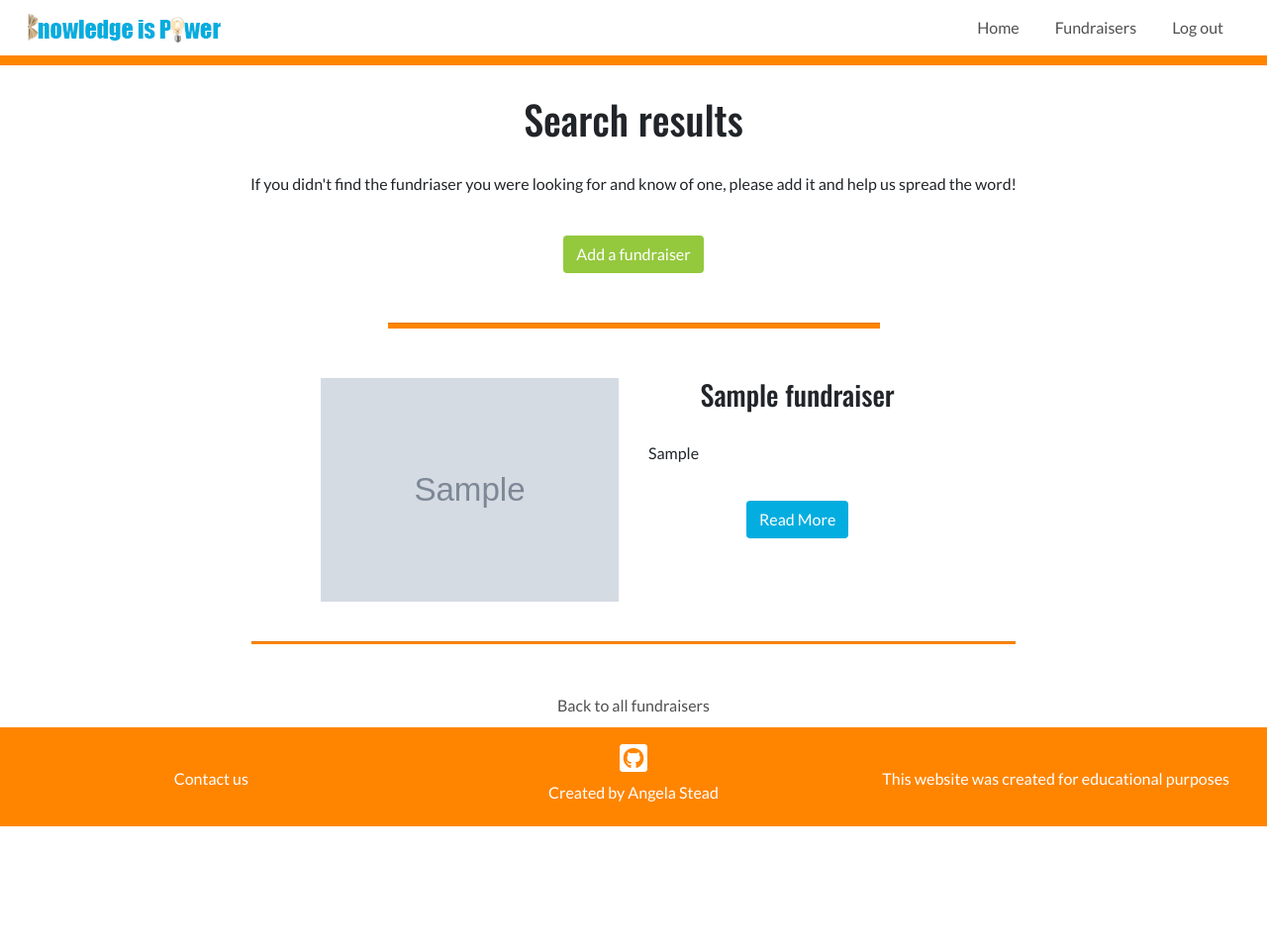
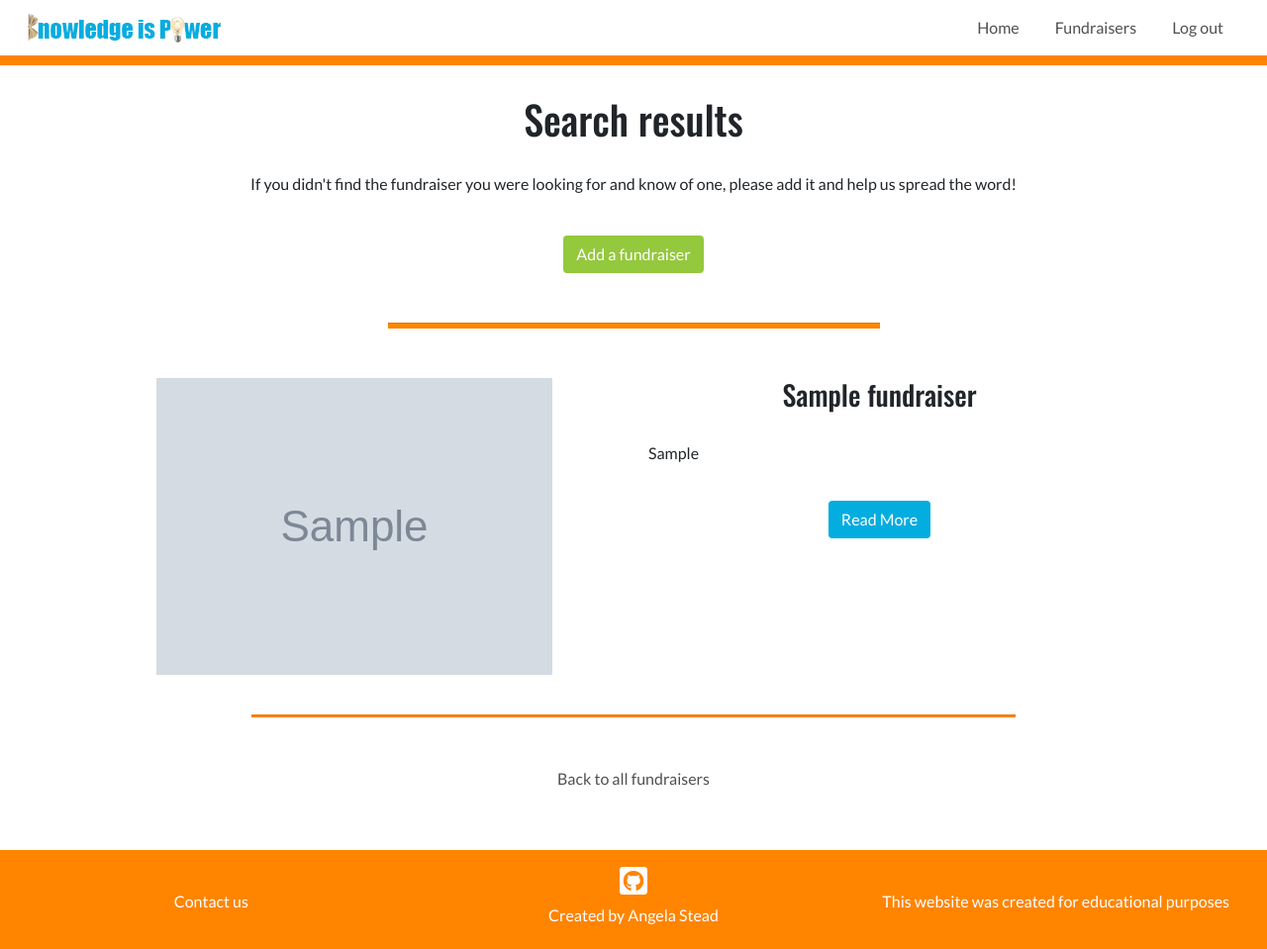
Before and after one commit to Angie55/MilestoneThree_KnowlegeisPower, a Flask app: page /search in a window 1280 px wide. Shown: the whole page at 99% size. Before the commit the page ends 835 px from the top, so only its background shows below. Run offline with Flask 2, Linux system fonts and the light colour scheme; grey boxes marked "Sample" are stand-in pictures; a database or web service that is not in the repository returns one stand-in record (values such as "Sample title"); some libraries are stand-ins or nearby versions.

Commit message:
Tested and checked search results page, amended spacing and break point for responsiveness. Checked code in html validator. Proofed text and checked links

```diff
--- a/static/css/style.css
+++ b/static/css/style.css
@@ -136,7 +136,7 @@ h1, h2, h3, h6 {
 
 
 /*--------------------------------- Fundraisers and search results page*/
-.intro-fund-page {
+.fund-intro {
     margin-top: 30px;
 }
 
@@ -323,6 +323,10 @@ h1, h2, h3, h6 {
 
 /*--------------------------------- Search results*/
 
+.back-to-fundraisers {
+    margin-bottom: 50px;
+}
+
 .back-to-fundraisers a {
     color: #505050;
     transition: 0.5s;
@@ -456,3 +460,10 @@ footer a:hover  {
         display: none;
     }
 }
+
+@media (min-width:1500px) {
+    .fund-intro {
+        padding-left: 40px;
+        padding-right: 40px;
+    }
+}
--- a/templates/fundraiser-info.html
+++ b/templates/fundraiser-info.html
@@ -12,7 +12,7 @@
                     </div>
                     <div class="col-xl-6 col-lg-12">
                         <h1 class="headers-position">{{fundraiser.fundraiser_name}}</h1>
-                        <p class="intro-fund-page">{{fundraiser.fundraiser_intro}}</p>
+                        <p class="fund-intro">{{fundraiser.fundraiser_intro}}</p>
                         <div class="text-center">
                         <a class="btn btn-lg green-button donation-btn" href="{{fundraiser.fundraiser_website_link}}" role="button" target="blank">Visit donation page</a>
                         </div>
--- a/templates/search-results.html
+++ b/templates/search-results.html
@@ -1,9 +1,10 @@
 {% extends 'base.html' %} {% block content %}
 
 <div class="container-fluid page-width-container page-padding-sm">
+    <!--Header and introduction above display of search results-->
     <header class="page-headers">
         <h1 class="headers-position">Search results</h1>
-        <p class='text-center'>If you didn't find the fundriaser you were looking for and know of one, please add it and help us spread the word!</p>
+        <p class='text-center'>If you didn't find the fundraiser you were looking for and know of one, please add it and help us spread the word!</p>
         <!--Link to add a new findraiser form-->
             <div class=" text-center headers-button">
                 <a class="btn green-button" href="{{ url_for('add_fundraiser') }}" role="button">Add a fundraiser</a>
@@ -18,13 +19,13 @@
         {% for fundraiser in fundraisers %}
             <!--Displays fundraiser image-->
             <div class="row justify-content-center">
-                <div class="col-xl-4 col-lg-6">
-                    <img class="img-fluid" src="{{fundraiser.fundraiser_image}}">
+                <div class="col-xl-6 col-lg-12">
+                    <img class="img-fluid" src="{{fundraiser.fundraiser_image}}" alt"fundraiser image added by user">
                 </div>
                 <!--Displays fundraiser name and introduction-->
-                <div class="col-xl-4 col-lg-6">
+                <div class="col-xl-6 col-lg-12">
                     <h3 class="text-center fund-name-sm">{{fundraiser.fundraiser_name}}</h3>
-                    <p class="intro-fund-page">{{fundraiser.fundraiser_intro}}</p>
+                    <p class="fund-intro">{{fundraiser.fundraiser_intro}}</p>
                     <div class="text-center">
                         <a class="btn blue-btn read-more-btn" href="{{ url_for('fundraiser', fundraisers_id=fundraiser._id) }}" role="button">Read More</a>
                     </div>
@@ -33,7 +34,7 @@
             <hr class="thin-hr fundraising-hr">
         {% endfor %}
 
-            <!--Link back to top of the page-->
+            <!--Link back to all fundraisers page-->
             <div class="row text-center">
                 <div class="col-12 back-to-fundraisers">
                     <a href="{{ url_for('get_fundraisers') }}">Back to all fundraisers</a>
```
